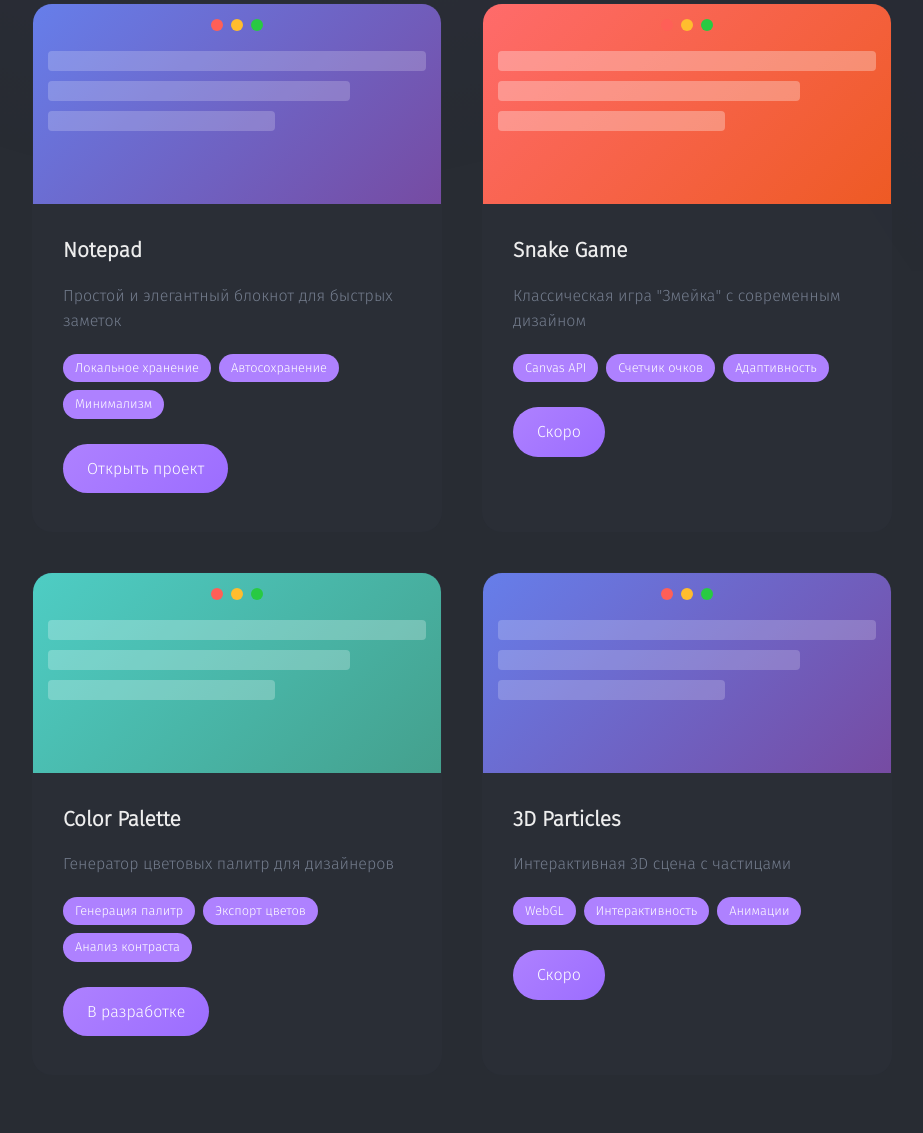
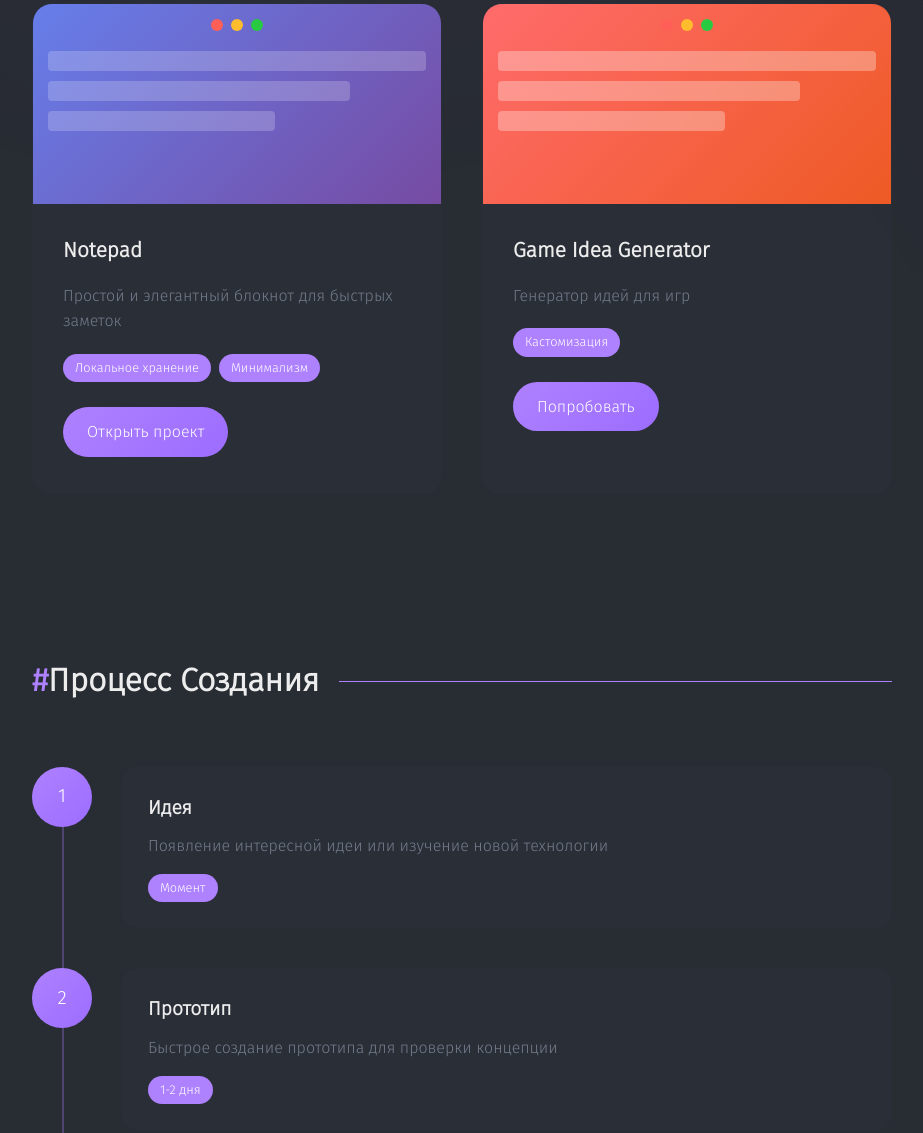
Before and after one commit to st1sdan/portfolio, a plain HTML site: page microsites.html in a window 1280 px wide. Shown: the part 1304-2437 px from the top of the page, without its empty margins (178-1101 px from the left). Drawn offline with Linux system fonts and the light colour scheme; animation ran at ten frames a second.

Commit message:
updated microsites

```diff
--- a/microsites.html
+++ b/microsites.html
@@ -153,7 +153,6 @@
                         <p>Простой и элегантный блокнот для быстрых заметок</p>
                         <div class="microsite-features">
                             <span class="feature">Локальное хранение</span>
-                            <span class="feature">Автосохранение</span>
                             <span class="feature">Минимализм</span>
                         </div>
                         <a href="https://st1sdan.github.io/notepad" target="_blank" class="microsite-link">Открыть
@@ -182,99 +181,20 @@
                         </div>
                         <div class="microsite-overlay">
                             <div class="overlay-content">
-                                <span class="microsite-type">Игра</span>
-                                <span class="microsite-tech">Canvas/JS</span>
+                                <span class="microsite-type">Сайт</span>
+                                <span class="microsite-tech">Html/Js</span>
                             </div>
                         </div>
                     </div>
                     <div class="microsite-info">
-                        <h3>Snake Game</h3>
-                        <p>Классическая игра "Змейка" с современным дизайном</p>
+                        <h3>Game Idea Generator</h3>
+                        <p>Генератор идей для игр</p>
                         <div class="microsite-features">
-                            <span class="feature">Canvas API</span>
-                            <span class="feature">Счетчик очков</span>
-                            <span class="feature">Адаптивность</span>
+                            <span class="feature">Кастомизация</span>
                         </div>
-                        <a href="#" class="microsite-link">Скоро</a>
+                        <a href="https://st1sdan.github.io/game-idea-generator/" class="microsite-link">Попробовать</a>
                     </div>
                 </div>
-
-                <!-- Проект 3 -->
-                <div class="microsite-card fade-in-up" data-category="tool">
-                    <div class="microsite-preview">
-                        <div class="preview-placeholder portfolio-theme">
-                            <div class="preview-content">
-                                <div class="preview-header">
-                                    <div class="preview-dots">
-                                        <span></span>
-                                        <span></span>
-                                        <span></span>
-                                    </div>
-                                </div>
-                                <div class="preview-body">
-                                    <div class="preview-element portfolio-element"></div>
-                                    <div class="preview-element portfolio-element"></div>
-                                    <div class="preview-element portfolio-element"></div>
-                                </div>
-                            </div>
-                        </div>
-                        <div class="microsite-overlay">
-                            <div class="overlay-content">
-                                <span class="microsite-type">Инструмент</span>
-                                <span class="microsite-tech">React</span>
-                            </div>
-                        </div>
-                    </div>
-                    <div class="microsite-info">
-                        <h3>Color Palette</h3>
-                        <p>Генератор цветовых палитр для дизайнеров</p>
-                        <div class="microsite-features">
-                            <span class="feature">Генерация палитр</span>
-                            <span class="feature">Экспорт цветов</span>
-                            <span class="feature">Анализ контраста</span>
-                        </div>
-                        <a href="#" class="microsite-link">В разработке</a>
-                    </div>
-                </div>
-
-                <!-- Проект 4 -->
-                <div class="microsite-card fade-in-up" data-category="experiment">
-                    <div class="microsite-preview">
-                        <div class="preview-placeholder business-theme">
-                            <div class="preview-content">
-                                <div class="preview-header">
-                                    <div class="preview-dots">
-                                        <span></span>
-                                        <span></span>
-                                        <span></span>
-                                    </div>
-                                </div>
-                                <div class="preview-body">
-                                    <div class="preview-element business-element"></div>
-                                    <div class="preview-element business-element"></div>
-                                    <div class="preview-element business-element"></div>
-                                </div>
-                            </div>
-                        </div>
-                        <div class="microsite-overlay">
-                            <div class="overlay-content">
-                                <span class="microsite-type">Эксперимент</span>
-                                <span class="microsite-tech">Three.js</span>
-                            </div>
-                        </div>
-                    </div>
-                    <div class="microsite-info">
-                        <h3>3D Particles</h3>
-                        <p>Интерактивная 3D сцена с частицами</p>
-                        <div class="microsite-features">
-                            <span class="feature">WebGL</span>
-                            <span class="feature">Интерактивность</span>
-                            <span class="feature">Анимации</span>
-                        </div>
-                        <a href="#" class="microsite-link">Скоро</a>
-                    </div>
-                </div>
-            </div>
         </section>
 
         <section class="microsites-process">
```
